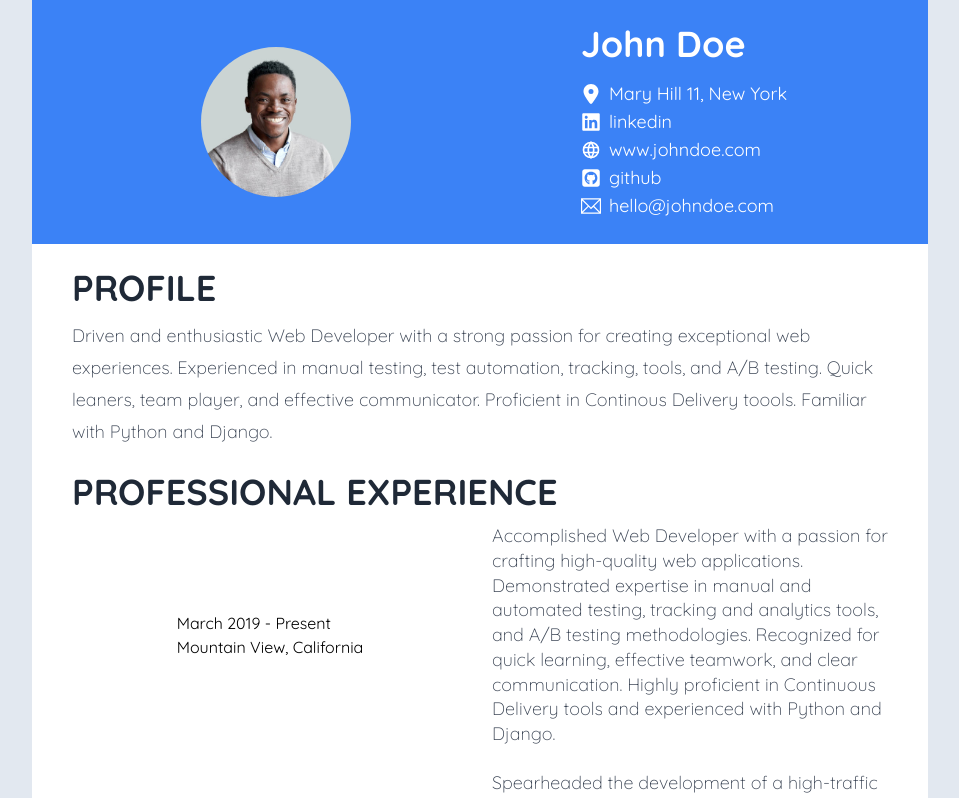
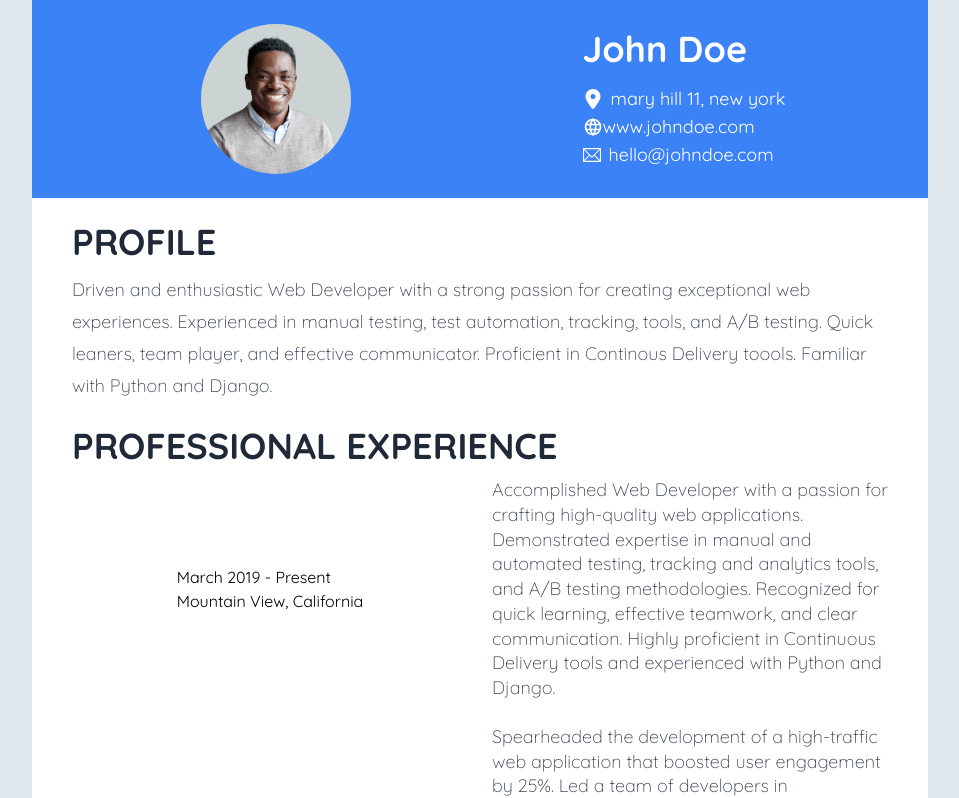
Before and after one commit to victorwamwea/deploy-static-site, a React (Vite) app: page / in a window 1280 px wide. Shown: the top 798 px of the page, without its empty margins (160-1119 px from the left). Built offline with nearby package versions, Linux system fonts and the light colour scheme.

Commit message:
Removed excess icons

```diff
--- a/src/components/Header.jsx
+++ b/src/components/Header.jsx
@@ -1,7 +1,5 @@
-import { FaLinkedin } from "react-icons/fa";
 import { TbWorld } from "react-icons/tb";
 import { TfiEmail } from "react-icons/tfi";
-import { FaSquareGithub } from "react-icons/fa6";
 import { FaLocationDot } from "react-icons/fa6";
 import image from '../assets/images/john.jpg'
 function Header() {
@@ -9,40 +7,34 @@ function Header() {
     <div className="max-w-4xl mx-auto bg-blue-500 ">
         <div className="grid grid-cols-2 px-10 py-6 place-items-center">
             <div className="">
-                <img src={image} alt="" className="rounded-full h-50 w-50rounded-full w-[150px] h-[150px] object-cover object-center" />
+                <img src={image} alt="" className="rounded-full w-[150px] h-[150px] object-cover object-center" />
             </div>
             <div className="">
                 <div className="">
                     <h2 className="mb-4 text-4xl font-bold text-white capitalize">
                         john doe
                     </h2>
-                    <p className="flex items-center gap-2 text-lg text-white capitalize">
+                    <p className="flex items-center gap-2 text-white ">
                        <span className="">
                        <FaLocationDot  className="text-xl"/>
                        </span>
+                       <span className="text-lg">
                        mary hill 11, new york
+                       </span>
                     </p>
-                    <p className="flex items-center gap-2 text-lg text-white">
-                        <span className="">
-                        <FaLinkedin className="text-xl"/>
-                        </span>
-                        linkedin
-                    </p>
-                    <p className="flex items-center gap-2 text-lg text-white">
+
+                    <p className="flex items-center text-white ">
                         <span className="">
                         <TbWorld className="text-xl"/>
                         </span>
+                        <span className="text-lg">
                         www.johndoe.com
+                        </span>
                     </p>
-                    <p className="flex items-center gap-2 text-lg text-white">
-                        <span className="">
-                        <FaSquareGithub className="text-xl"/>
-                        </span>
-                        github
-                    </p>
+
                     <p className="flex items-center gap-2 text-lg text-white ">
                         <span className="">
-                        <TfiEmail className="text-xl"/>
+                        <TfiEmail className="text-md"/>
                         </span>
                         hello@johndoe.com
                     </p>
```
